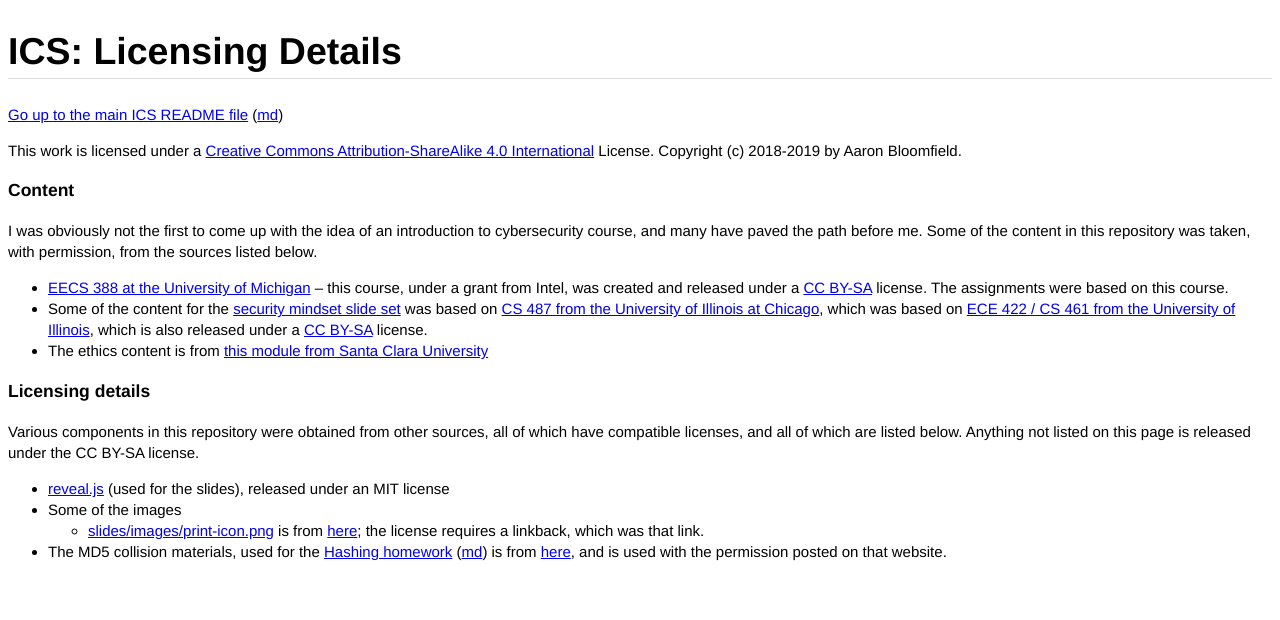
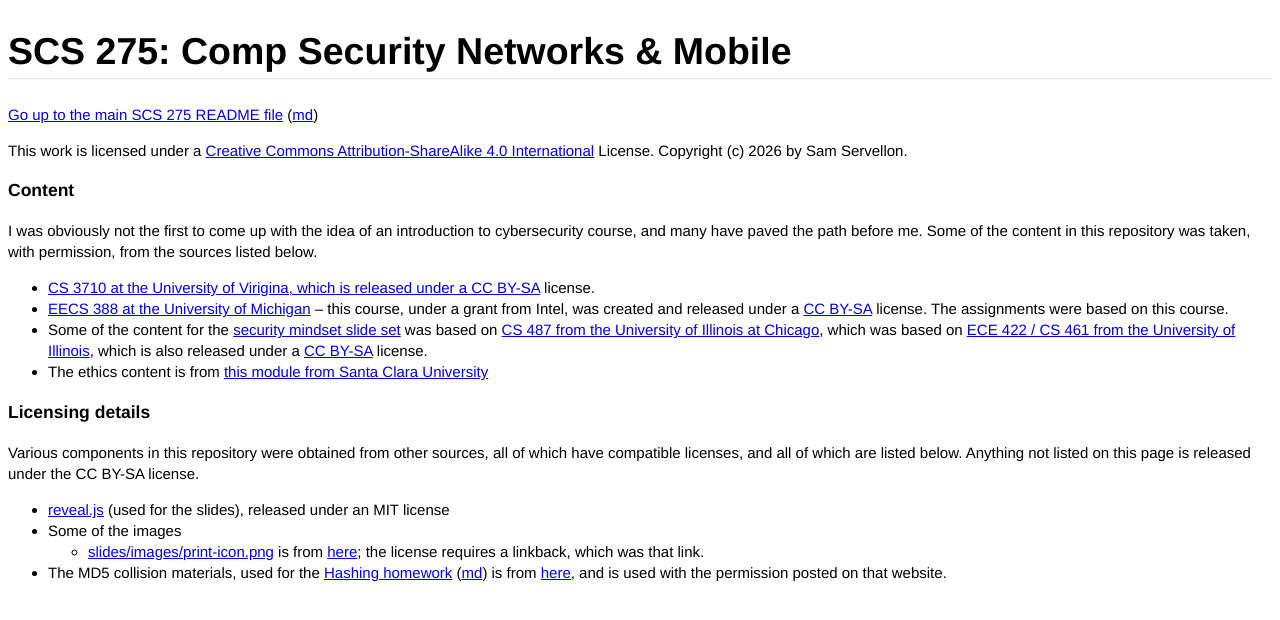
Before and after one commit to confusedbysmiles/scs-275, a plain HTML site: page license.html in a window 1280 px wide. Drawn offline with Linux system fonts and the light colour scheme.

Commit message:
Update license.html

```diff
--- a/license.html
+++ b/license.html
@@ -20,19 +20,23 @@
   <![endif]-->
 </head>
 <body>
-<h1 id="ics-licensing-details">ICS: Licensing Details</h1>
-<p><a href="readme.html">Go up to the main ICS README file</a> (<a
+<h1 id="ics-licensing-details">SCS 275: Comp Security Networks & Mobile</h1>
+<p><a href="readme.html">Go up to the main SCS 275 README file</a> (<a
 href="readme.md">md</a>)</p>
 <p>This work is licensed under a <a
 href="http://creativecommons.org/licenses/by-sa/4.0/">Creative Commons
 Attribution-ShareAlike 4.0 International</a> License. Copyright (c)
-2018-2019 by Aaron Bloomfield.</p>
+2026 by Sam Servellon.</p>
 <h3 id="content">Content</h3>
 <p>I was obviously not the first to come up with the idea of an
 introduction to cybersecurity course, and many have paved the path
 before me. Some of the content in this repository was taken, with
 permission, from the sources listed below.</p>
 <ul>
+<li><a href="https://aaronbloomfield.github.io/ics">CS 3710
+at the University of Virigina, which is released under a
+<a href="http://creativecommons.org/licenses/by-sa/4.0/">CC BY-SA</a>
+license.</li>
 <li><a href="https://www.eecs.umich.edu/courses/eecs388.w18/">EECS 388
 at the University of Michigan</a> – this course, under a grant from
 Intel, was created and released under a <a
```
